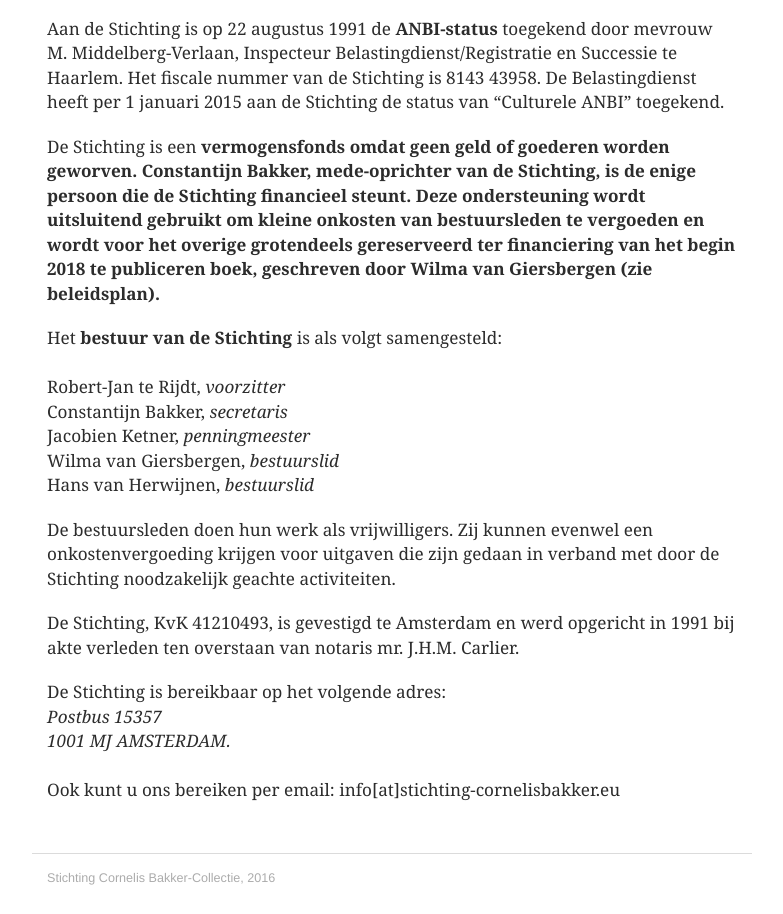
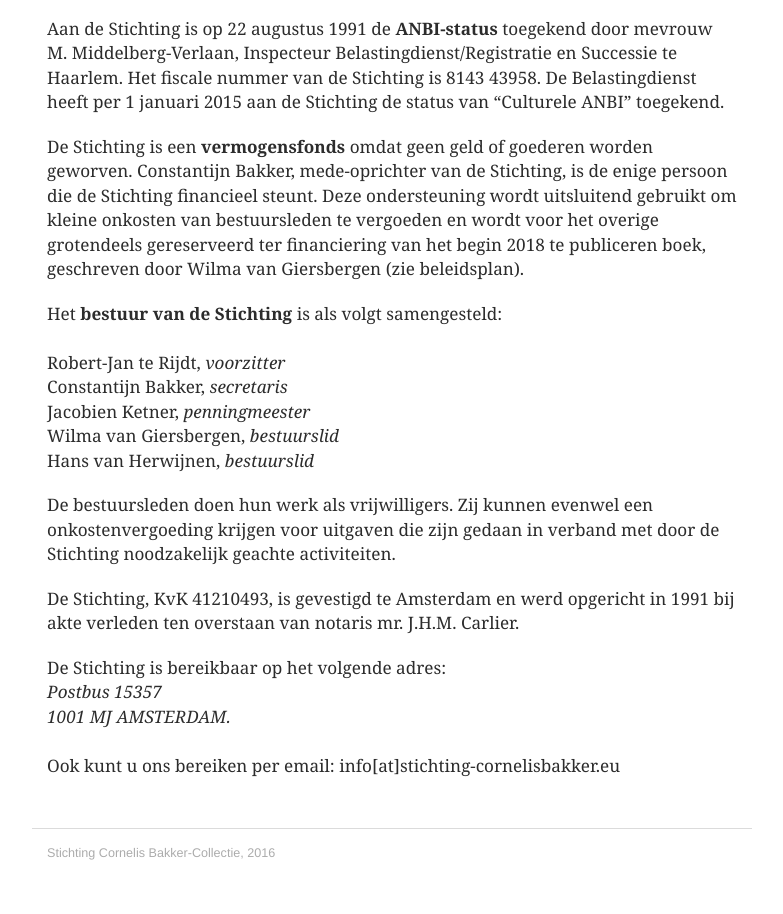
Before and after one commit to piotrbakker/stichting-cornelisbakker, a plain HTML site: page index.html in a window 1280 px wide. Shown: the part 793-1707 px from the top of the page, without its empty margins (248-1031 px from the left). After the commit the page ends 1682 px from the top, so only its background shows below. Drawn offline with nearby package versions, Linux system fonts and the light colour scheme.

Commit message:
unclosed tag correction.

```diff
--- a/index.html
+++ b/index.html
@@ -65,7 +65,7 @@
 
 				<p>Aan de Stichting is op 22 augustus 1991 de <b>ANBI-status</b> toegekend door mevrouw M. Middelberg-Verlaan, Inspecteur Belastingdienst/Registratie en Successie te Haarlem. Het fiscale nummer van de Stichting is 8143 43958. De Belastingdienst heeft per 1 januari 2015 aan de Stichting de status van “Culturele ANBI” toegekend.</p>
 
-				<p>De Stichting is een <b>vermogensfonds<b> omdat geen geld of goederen worden geworven. Constantijn Bakker, mede-oprichter van de Stichting, is de enige persoon die de Stichting financieel steunt. Deze ondersteuning wordt uitsluitend gebruikt om kleine onkosten van bestuursleden te vergoeden en wordt voor het overige grotendeels gereserveerd ter financiering van het begin 2018 te publiceren boek, geschreven door Wilma van Giersbergen (zie beleidsplan).</p>
+				<p>De Stichting is een <b>vermogensfonds</b> omdat geen geld of goederen worden geworven. Constantijn Bakker, mede-oprichter van de Stichting, is de enige persoon die de Stichting financieel steunt. Deze ondersteuning wordt uitsluitend gebruikt om kleine onkosten van bestuursleden te vergoeden en wordt voor het overige grotendeels gereserveerd ter financiering van het begin 2018 te publiceren boek, geschreven door Wilma van Giersbergen (zie beleidsplan).</p>
 				<p>Het <b>bestuur van de Stichting</b> is als volgt samengesteld:
 				<br><br>Robert-Jan te Rijdt, <i>voorzitter</i>
 				<br>Constantijn Bakker, <i>secretaris</i>
```
